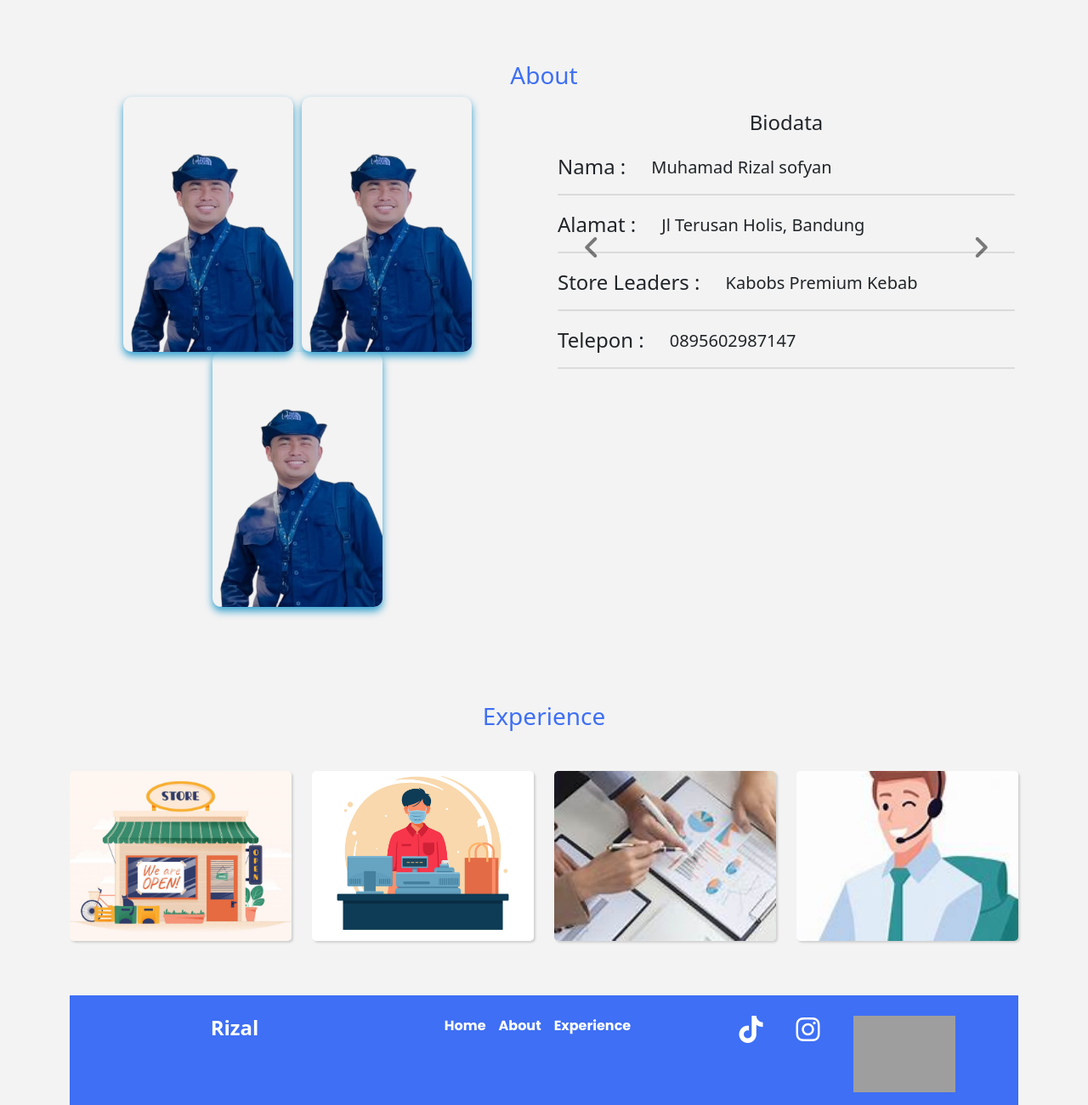
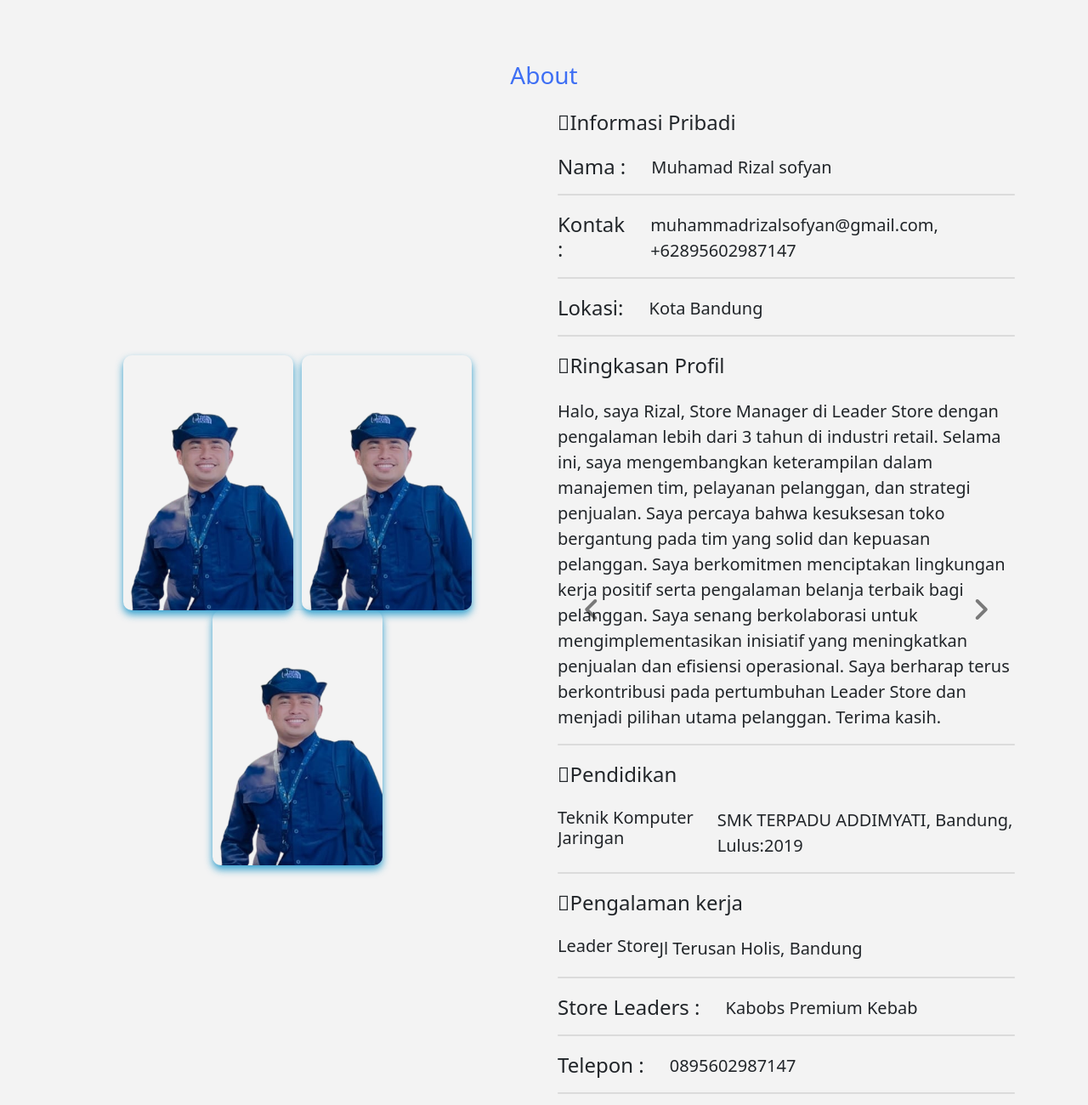
Before and after one commit to mrsyahyaa/mrsyahyaa.github.io, a plain HTML site: page index.html in a window 1280 px wide. Shown: the part 720-2020 px from the top of the page at 85% size. Drawn offline with nearby package versions, Linux system fonts and the light colour scheme; grey boxes are pictures that could not be loaded.

Commit message:
Add files via upload

```diff
--- a/index.html
+++ b/index.html
@@ -171,7 +171,7 @@
               >
                 <div class="carousel-inner">
                   <div class="carousel-item active">
-                    <h4 class="center mb-4">Biodata</h4>
+                    <h4 class="fa-angle-left mb-4">Informasi Pribadi</h4>
                     <div style="margin-bottom: 20px">
                       <div class="biodata d-flex">
                         <h4>Nama :</h4>
@@ -179,21 +179,55 @@
                       </div>
                       <div class="line"></div>
                       <div class="biodata d-flex">
-                        <h4>Alamat :</h4>
-                        <p>Jl Terusan Holis, Bandung</p>
+                        <h4>Kontak :</h4>
+                        <p>muhammadrizalsofyan@gmail.com, +62895602987147</p>
                       </div>
                       <div class="line"></div>
                       <div class="biodata d-flex">
-                        <h4>Store Leaders :</h4>
-                        <p>Kabobs Premium Kebab</p>
+                        <h4>Lokasi:</h4>
+                        <p>Kota Bandung</p>
                       </div>
                       <div class="line"></div>
+                      <h4 class="fa-angle-left mb-4">Ringkasan Profil</h4>
+                    <div style="margin-bottom: 20px">
                       <div class="biodata d-flex">
-                        <h4>Telepon :</h4>
-                        <p>0895602987147</p>
+                        <p>Halo, saya Rizal, Store Manager di Leader Store dengan pengalaman lebih dari 3 tahun di industri retail. Selama ini, saya mengembangkan keterampilan dalam manajemen tim, pelayanan pelanggan, dan strategi penjualan.
+
+                          Saya percaya bahwa kesuksesan toko bergantung pada tim yang solid dan kepuasan pelanggan. Saya berkomitmen menciptakan lingkungan kerja positif serta pengalaman belanja terbaik bagi pelanggan.
+
+                          Saya senang berkolaborasi untuk mengimplementasikan inisiatif yang meningkatkan penjualan dan efisiensi operasional. Saya berharap terus berkontribusi pada pertumbuhan Leader Store dan menjadi pilihan utama pelanggan.
+
+                          Terima kasih.
+
+                          </p>
                       </div>
                       <div class="line"></div>
                     </div>
+                    <h4 class="fa-angle-left mb-4">Pendidikan</h4>
+                    <div style="margin-bottom: 20px">
+                    <div class="biodata d-flex">
+                      <p><h5>Teknik Komputer Jaringan</h5></p> <p>SMK TERPADU ADDIMYATI, Bandung, Lulus:2019</p>
+                    </div>
+                    <div class="line"></div>
+                    <h4 class="fa-angle-left mb-4">Pengalaman kerja</h4>
+                    <div style="margin-bottom: 20px">
+                    <div class="biodata d-flex">
+                      <p><h5>Leader Store</p></h5>
+                      <p>Jl Terusan Holis, Bandung</p>
+
+                    </div>
+                    <div class="line"></div>
+                    <div class="biodata d-flex">
+                      <h4>Store Leaders :</h4>
+                      <p>Kabobs Premium Kebab</p>
+                    </div>
+                    <div class="line"></div>
+                    <div class="biodata d-flex">
+                      <h4>Telepon :</h4>
+                      <p>0895602987147</p>
+                    </div>
+                    <div class="line"></div>
+                  </div>
 
                 <button
                   class="carousel-control-prev"
```
